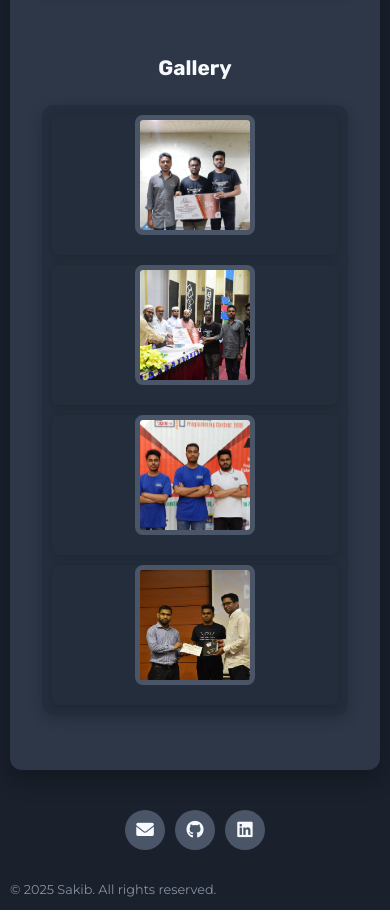
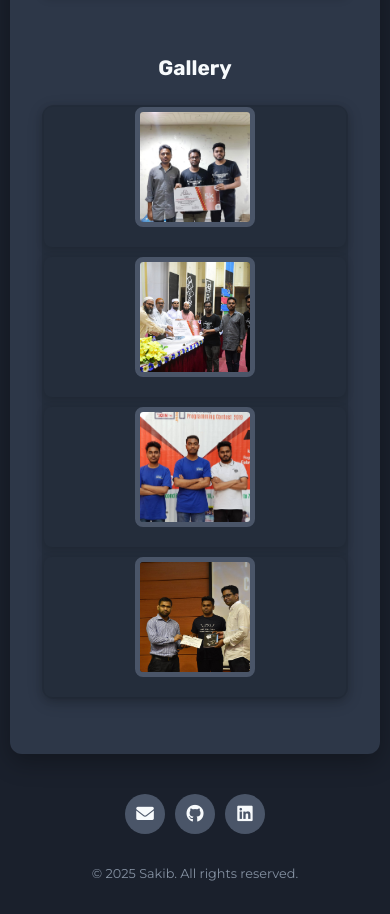
Before and after one commit to sakiib/sakiib.github.io, a plain HTML site: page index.html in a window 390 px wide. Shown: the part 4769-5683 px from the top of the page. Drawn offline with Linux system fonts and the light colour scheme.

Commit message:
update 2025

```diff
--- a/css/style.css
+++ b/css/style.css
@@ -231,6 +231,13 @@ p.about-text {
 }
 
 /* Footer */
+.footer { /* Added this rule for the footer container */
+    width: 100%; /* Ensure it takes full width */
+    text-align: center; /* Center its inline content (like the p tag's text) */
+    padding-bottom: 20px; /* Add some padding at the bottom if needed */
+}
+
+/* Footer */
 .footer p {
     margin-top: 50px; /* More standard spacing */
     color: #A0AEC0;
@@ -351,7 +358,7 @@ p.about-text {
     .image-gallery {
         grid-template-columns: 1fr; /* Stack images in a single column */
         gap: 10px;
-        padding: 10px;
+        padding: 2px;
     }
     .image-gallery .gallery-item img { /* Ensure specificity in media query too */
         height: 160px; /* Make images a bit taller when stacked */
```
